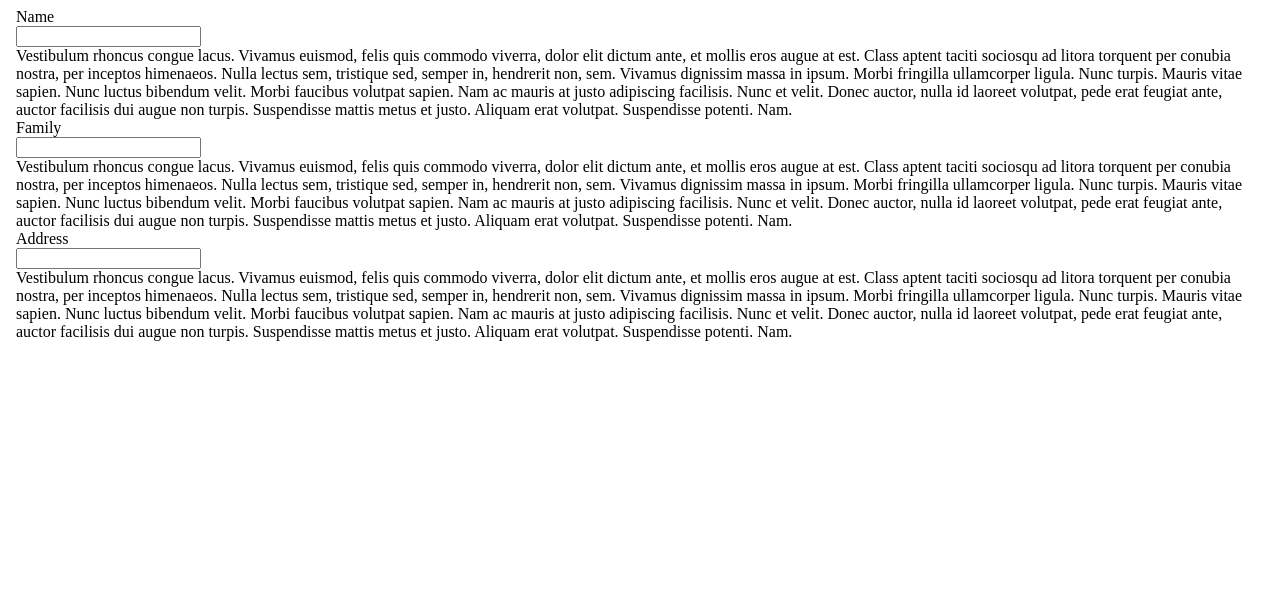
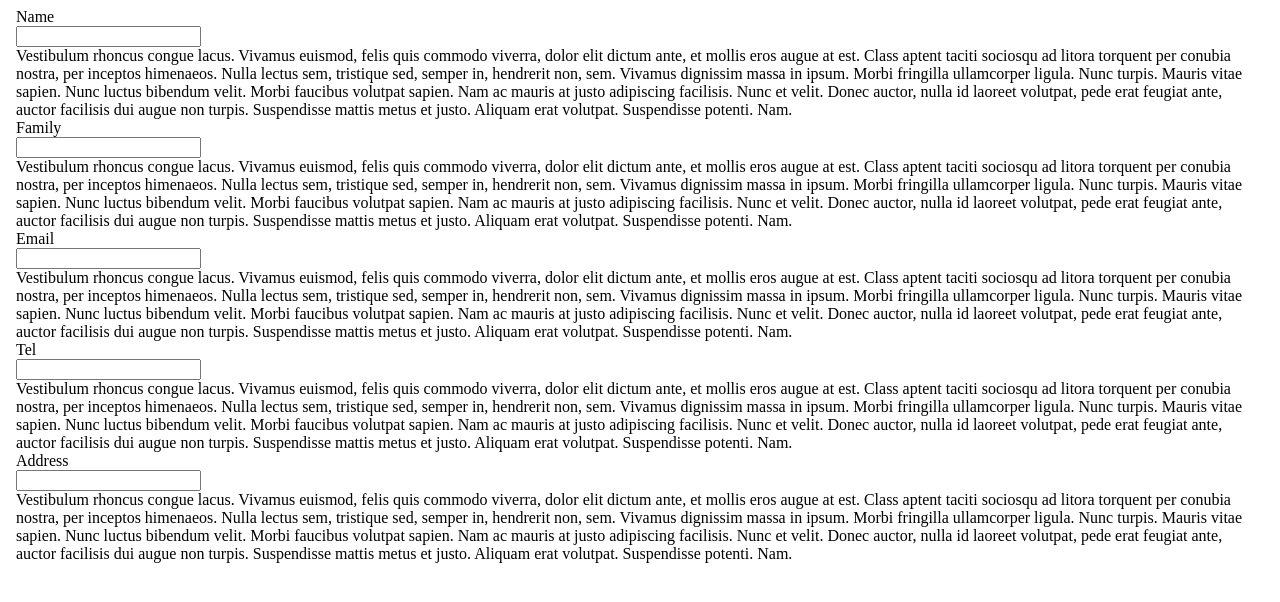
Before and after one commit to SaeedHK/example-nextjs-tailwindcss, a Next.js app: page / in a window 1280 px wide. Shown: the top 602 px of the page. Built offline with nearby package versions, Linux system fonts and the light colour scheme.

Commit message:
Add new fields to form

```diff
--- a/components/Form.js
+++ b/components/Form.js
@@ -49,8 +49,14 @@
   return (
     <form className="w-2/5">
       <FlexCol className="space-y-5">
-        <Field label="Name" toolTip={toolTip} />
-        <Field label="Family" toolTip={toolTip} />
+        <FlexRow className="space-x-5">
+          <Field label="Name" toolTip={toolTip} />
+          <Field label="Family" toolTip={toolTip} />
+        </FlexRow>
+        <FlexRow className="space-x-5">
+          <Field label="Email" toolTip={toolTip} />
+          <Field label="Tel" toolTip={toolTip} />
+        </FlexRow>
         <Field label="Address" toolTip={toolTip} />
       </FlexCol>
     </form>
```
